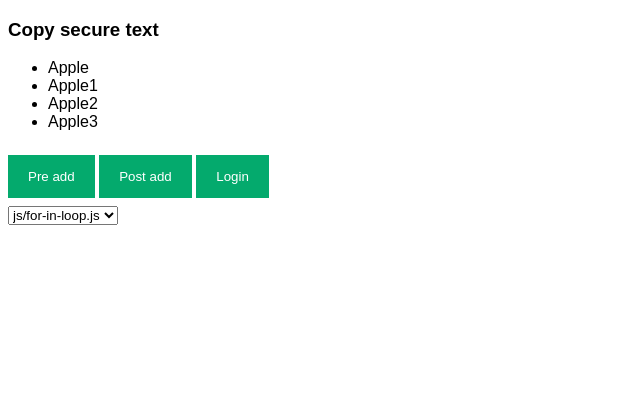
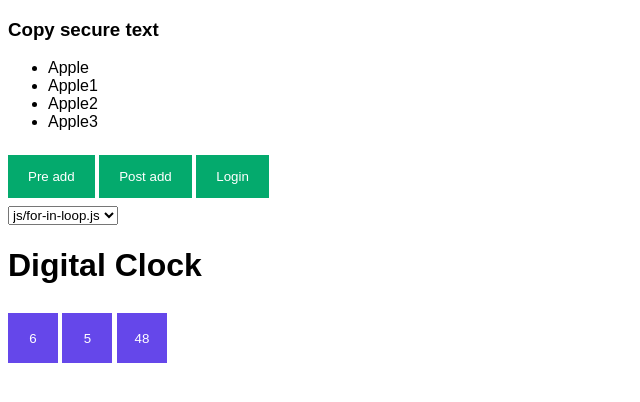
Before and after one commit to aryankeshri/js-tutorial, a plain HTML site: page index.html in a window 1280 px wide. Shown: the whole page, without its empty margins (0-640 px from the left). Drawn offline with Linux system fonts and the light colour scheme.

Commit message:
Datetime methods

```diff
--- a/css/loginForm.css
+++ b/css/loginForm.css
@@ -106,6 +106,14 @@ span.psw {
   border: #e02a09;
 }
 
+.hour, .minute, .second {
+  width: 50px;
+  height: 50px;
+  padding: 5px;
+  background-color: #6547ea;
+  color: white;
+}
+
 @-webkit-keyframes animatezoom {
   from {-webkit-transform: scale(0)}
   to {-webkit-transform: scale(1)}
--- a/index.html
+++ b/index.html
@@ -43,22 +43,14 @@
     </form>
   </div>
 
+  <h1>Digital Clock</h1>
+  <div class="clock">
+    <button class="hour"></button>
+    <button class="minute"></button>
+    <button class="second"></button>
+  </div>
+
   <script src="script.js"></script>
-  <!-- <script src="js/for-in-loop.js"></script>
-  <script src="js/event.js"></script>
-  <script src="js/formEvent.js"></script>
-  <script src="js/array.js"></script> -->
-
-  <script>
-    // Get the modal
-    const modal = document.getElementById('id01');
-
-    // When the user clicks anywhere outside of the modal, close it
-    window.onclick = function(event) {
-        if (event.target == modal) {
-            modal.style.display = "none";
-        }
-    }
-  </script>
+  <script src="js/dateTime.js"></script>
 </body>
 </html>
--- /dev/null
+++ b/js/dateTime.js
@@ -0,0 +1,29 @@
+const todayDate = new Date();
+console.log("today's date: ", todayDate);
+
+const modifiedDate = new Date(2013, 3, 30);
+console.log("Modified Date: ", modifiedDate);
+
+const timeStamp = new Date(0);
+console.log("Timestamp at 0 mili sec: ", timeStamp);
+
+const currentDateTimestamp = new Date().getTime();
+console.log("Current date Timestamp: ", currentDateTimestamp);
+
+console.log("Week of the day: ", todayDate.getDay());
+
+
+
+const hour = document.querySelector(".hour");
+const minute = document.querySelector(".minute");
+const second = document.querySelector(".second");
+
+
+const tick = () => {
+  const tickClock = new Date();
+  hour.textContent = tickClock.getHours();
+  minute.textContent = tickClock.getMinutes();
+  second.textContent = tickClock.getSeconds();
+};
+
+setInterval(tick, 1000);
```
Also changed, not shown: js/array.js (+7 -1 lines).
